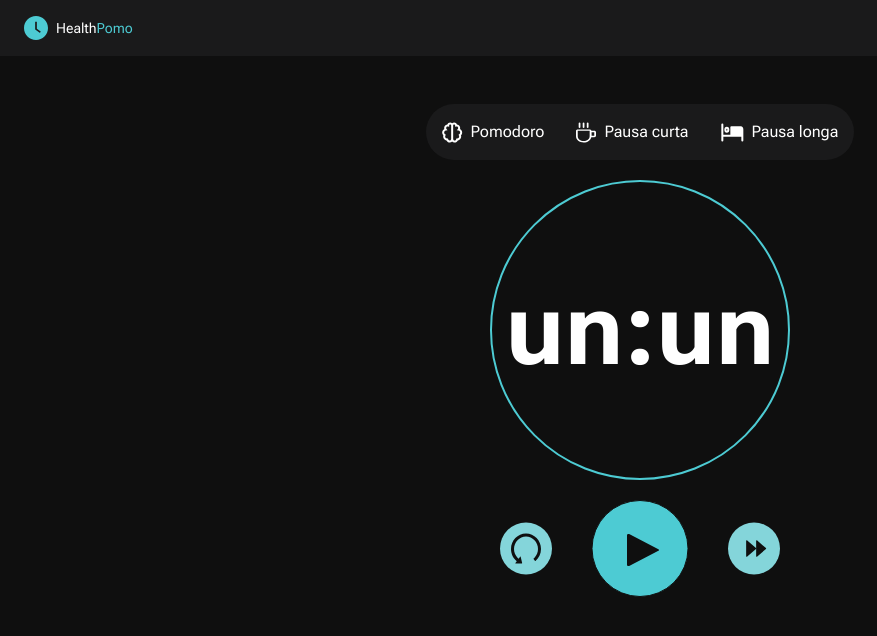
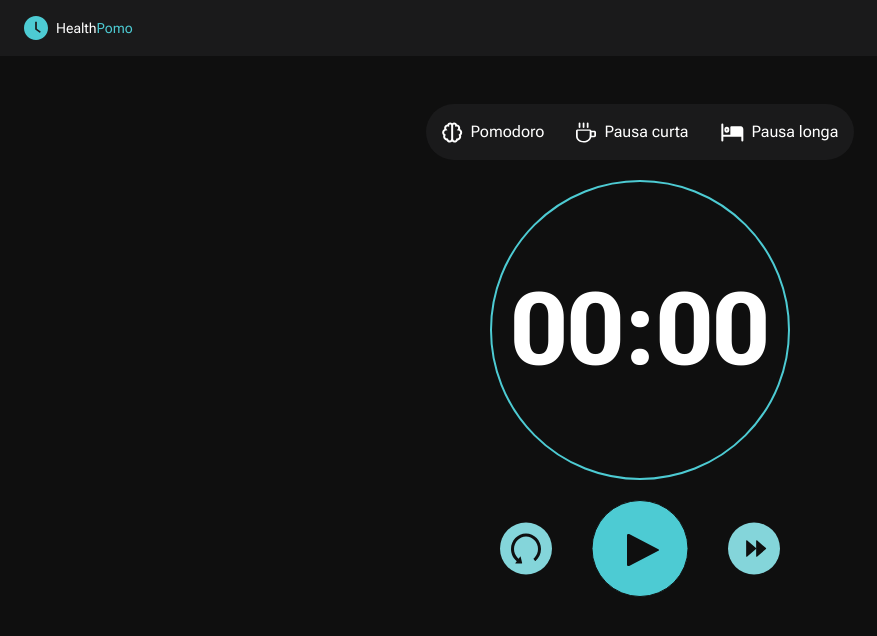
Before and after one commit to joselisboaa/NextPomo, a Next.js app: page /pomodoro in a window 1280 px wide. Shown: the top 636 px of the page, without its empty margins (0-877 px from the left). Built offline with nearby package versions, Linux system fonts and the light colour scheme.

Commit message:
feat: insert countdown provider

```diff
--- a/src/components/Pomodoro/index.tsx
+++ b/src/components/Pomodoro/index.tsx
@@ -1,11 +1,14 @@
 import { PomodoroNav, Timer, ActionButtons } from "@/features/pomodoro/components";
+import { CountDownProvider } from "@/features/pomodoro/contexts/CountDown";
 
 const Pomodoro: React.FC = () => {
   return (
     <div className="mt-12 flex flex-col items-center justify-center">
-      <PomodoroNav />
-      <Timer />
-      <ActionButtons />
+      <CountDownProvider>
+        <PomodoroNav />
+        <Timer />
+        <ActionButtons />
+      </CountDownProvider>
     </div>
   );
 };
```
